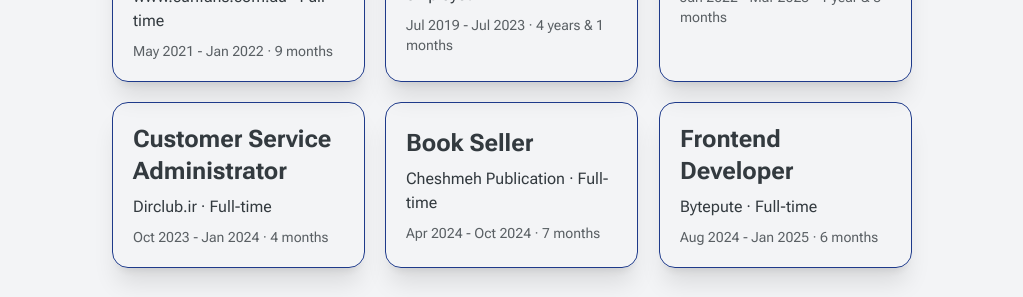
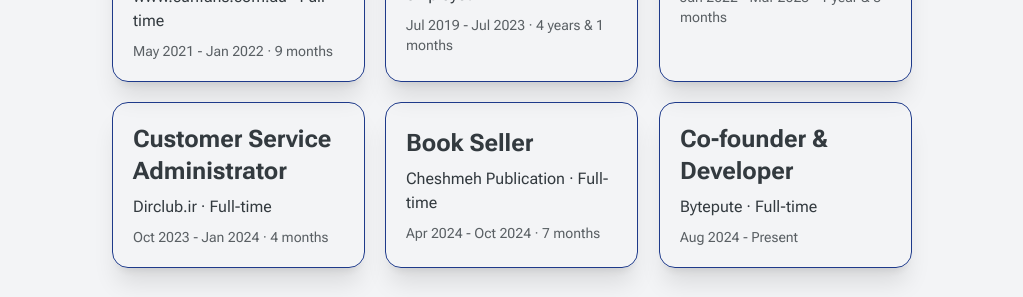
Before and after one commit to MrAghaei/mohammadaghaei-personal-website, a Next.js app: page / in a window 1280 px wide. Shown: the part 2000-2297 px from the top of the page, without its empty margins (128-1151 px from the left). Built offline with nearby package versions, Linux system fonts and the light colour scheme.

Commit message:
[UPDATE] experiences

```diff
--- a/app/(components)/Experiences.tsx
+++ b/app/(components)/Experiences.tsx
@@ -30,9 +30,9 @@ function Experiences() {
             duration: "Apr 2024 - Oct 2024 · 7 months",
           },
           {
-            title: "Frontend Developer",
+            title: "Co-founder & Developer",
             company: "Bytepute · Full-time",
-            duration: "Aug 2024 - Jan 2025 · 6 months",
+            duration: "Aug 2024 - Present",
           },
         ].map((experience, index) => (
           <div
```
